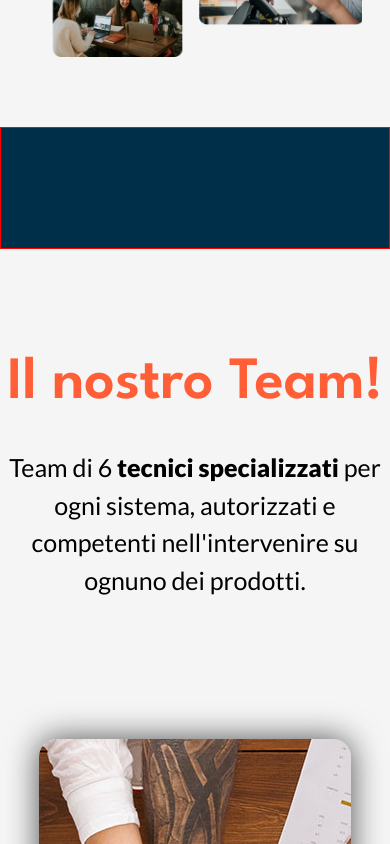
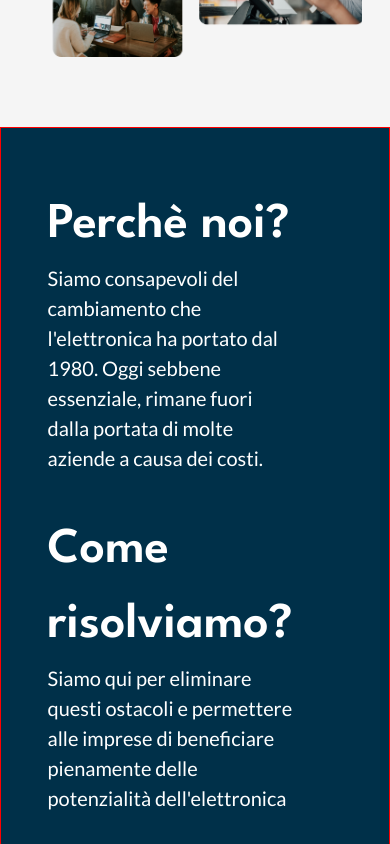
Before and after one commit to giacomofigus/sopres-frontend, a Vue app: page /chi-siamo in a window 390 px wide. Shown: the part 840-1684 px from the top of the page. Built offline with nearby package versions, Linux system fonts and the light colour scheme.

Commit message:
fixed: why us section (to do responsive)

```diff
--- a/src/views/AppChisiamo.vue
+++ b/src/views/AppChisiamo.vue
@@ -61,7 +61,18 @@
 
         <!-- WHY US -->
         <section class="why-us">
+            <div class="why-us-container">
+                <div class="why-us-img">
+                    <img src="../img/illustrazione.png" alt="">
+                </div>
+                <div class="why-us-text">
+                    <h4>Perchè noi?</h4>
+                    <p>Siamo consapevoli del cambiamento che l'elettronica ha portato dal 1980. Oggi sebbene essenziale, rimane fuori dalla portata di molte aziende a causa dei costi.</p>
 
+                    <h4 class="mt-10">Come risolviamo?</h4>
+                    <p>Siamo qui per eliminare questi ostacoli e permettere alle imprese di beneficiare pienamente delle potenzialità dell'elettronica</p>
+                </div>
+            </div>
         </section>
 
 
@@ -188,10 +199,40 @@ main {
         background-color: #003049;
         color: white;
         border: 1px solid red;
-        display: flex;
-        justify-content: center;
+
         padding-block: 50px;
 
+        .why-us-container{
+            display: flex;
+            justify-content: center;
+            align-items: center;
+            gap: 50px;
+            flex-direction: row-reverse;
+            // border: 1px solid purple;
+            width: 70%;
+            margin: 0 auto;
+        }
+
+        h4{
+            font-size: 50px;
+            font-weight: 600;
+            font-family: 'League Spartan', sans-serif;
+        }
+
+        p{
+            font-size: 20px;
+        }
+
+        .why-us-img, .why-us-text{
+            flex: 1 1 50%;
+            // border: 1px solid green;
+        }
+
+        .why-us-img{
+            display: flex;
+            justify-content: end;
+            align-items: center;
+        }
 
     }
 
```
Also changed, not shown: src/img/illustrazione.png (added).
